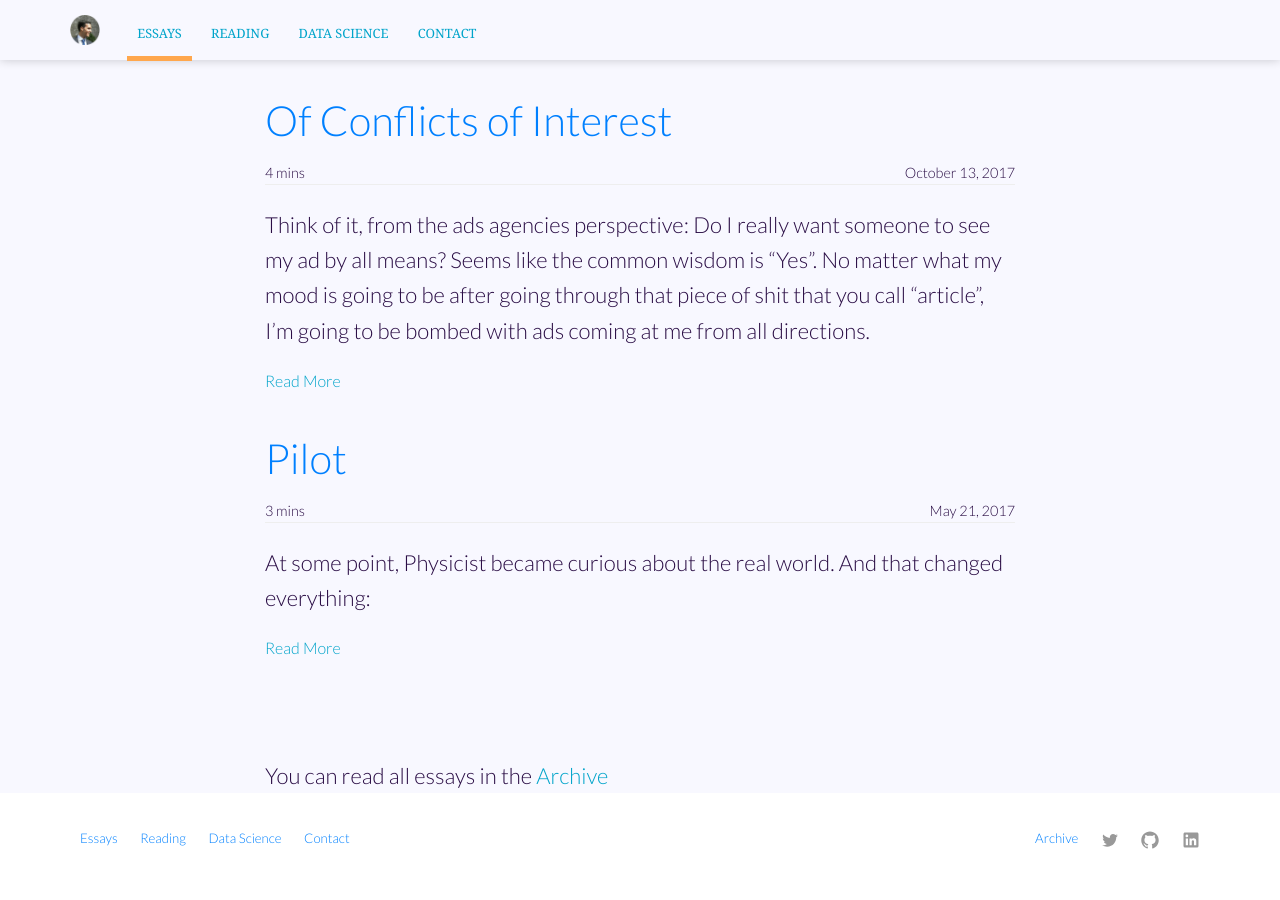
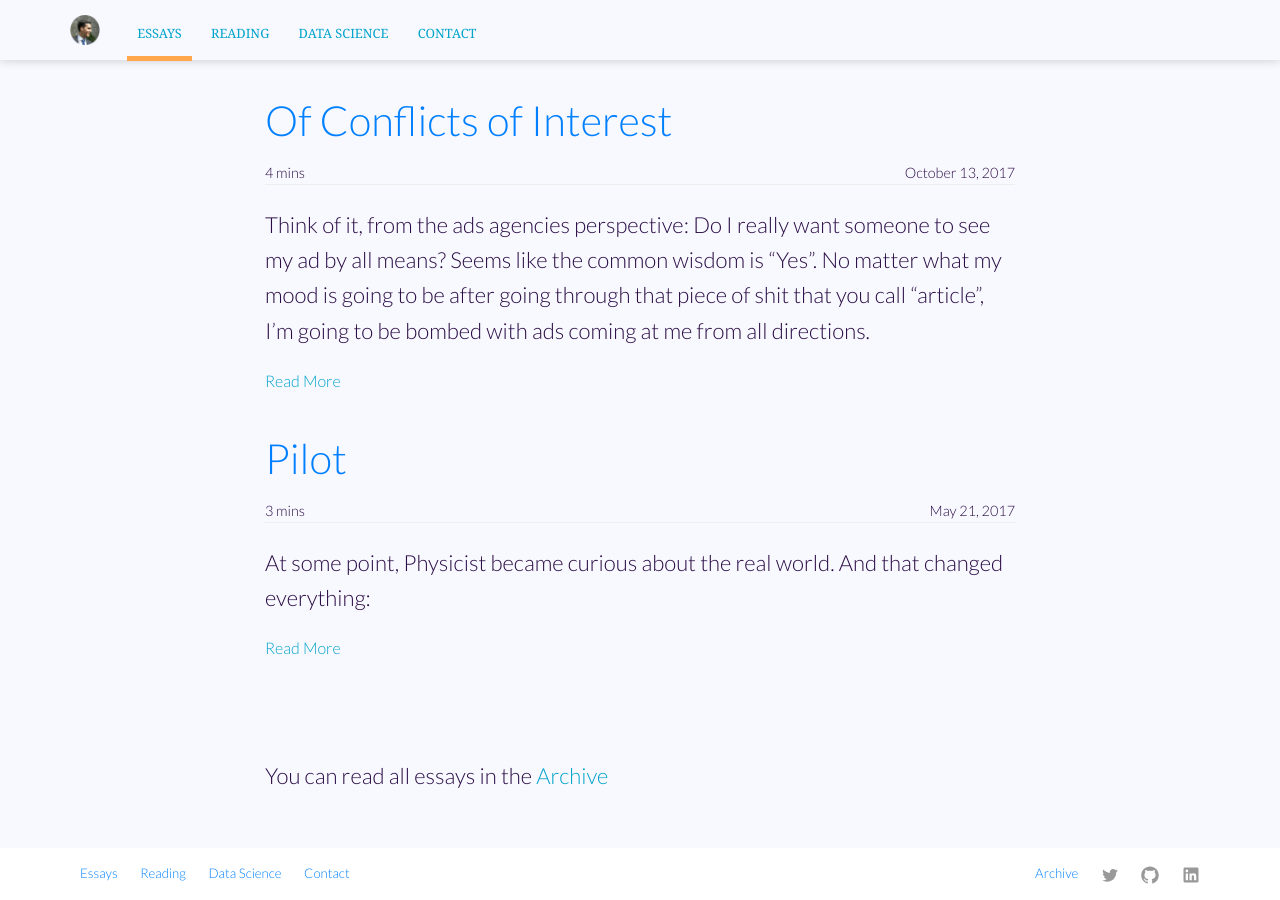
Before and after one commit to ohduran/ohduran.github.io, a Jekyll site: the page built from essays/index.html, in a window 1280 px wide and 900 px high, scrolled down 2706 px. Built offline with Jekyll 4.4.1, drawn with Linux system fonts in a browser that asks for light colours; nearby versions of some CDN libraries; before the commit the page ends 3571 px from its top, so only the background shows below that.

Commit message:
format changes

```diff
--- a/_sass/layout.scss
+++ b/_sass/layout.scss
@@ -230,5 +230,5 @@ blockquote {
 }
 
 #bottom-spaced {
-	padding-bottom: 30px;
+	padding-bottom: $spacing-unit;
 }
--- a/essays/index.html
+++ b/essays/index.html
@@ -13,7 +13,7 @@ description: Being succinct is a weakness
 </section>
 
 <section>
-	<div class="text-container">
+	<div class="text-container" id="bottom-spaced">
 		<!-- <p class="editor-link"><a href="cloudcannon:collections/_posts" class="btn"><strong>&#9998;</strong> Add Post</a></p> -->
 		<ul class="blog-posts">
 			{% for post in site.categories.articles %}
--- a/reading/index.html
+++ b/reading/index.html
@@ -22,7 +22,7 @@ image:
 </section>
 
 <section>
-	<div class="text-container">
+	<div class="text-container" id="bottom-spaced">
 		<!-- <p class="editor-link"><a href="cloudcannon:collections/_posts" class="btn"><strong>&#9998;</strong> Add Post</a></p> -->
 		<ul class="blog-posts">
 			{% for tags in site.tags %}
@@ -47,7 +47,6 @@ image:
     	{% endfor %}
   	</ul>
   	{% endfor %}
-		<p class="" id="bottom-spaced">You can read all book notes in the <a class="blog-post" href="/reading/all">Reading Archive</a></p>
 	</ul>
-
+	<p class="">You can read all book notes in the <a class="blog-post" href="/reading/all">Reading Archive</a></p>
 </section>
```
